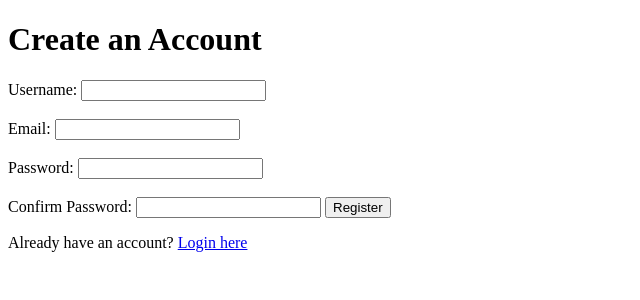
After one commit to erfanmoradian-sys/PythonLearning, a Flask app: page /register in a window 1280 px wide. The commit adds this page. Shown: the top 300 px of the page, without its empty margins (0-640 px from the left). Run offline with Flask 3, Linux system fonts and the light colour scheme.

Commit message:
Version1 and edited templates

```diff
--- a/app.py
+++ b/app.py
@@ -1,10 +1,32 @@
-from flask import Flask, request, render_template
+from flask import Flask, request, render_template, redirect, url_for, flash
 from text_analysis_utils import analyze, normalize_words, word_counter, char_cuonter, no_space_char_counter, line_counter
 from text_analysis_utils import sentence_counter
 from werkzeug.utils import secure_filename
-from model import Analysis, Session
+from model import Analysis, Session, User
+from flask_wtf import FlaskForm
+from forms import Registration_Form, Login_Form
+from werkzeug.security import generate_password_hash
+from sqlalchemy import select
+from flask_bcrypt import Bcrypt
+from flask_login import LoginManager, login_user, current_user, logout_user, login_required
+import os
+from dotenv import load_dotenv
+
+load_dotenv()
 
 app = Flask(__name__)
+app.config['SECRET_KEY'] = os.environ['SECRET_KEY']
+
+bcrypt = Bcrypt(app)
+login_manager = LoginManager(app)
+login_manager.login_view = 'login'
+
+@login_manager.user_loader
+def load_user(user_id):
+    with Session() as session:
+        return session.get(User, int(user_id))
+
+
 
 @app.route('/', methods=['GET'])
 @app.route('/home', methods=['GET'])
@@ -12,6 +34,7 @@ def home():
     return render_template("index.html")
 
 @app.route('/entertext', methods=['GET', 'POST'])
+@login_required
 def enter_text():
     if request.method == 'GET':
         return render_template('entertext.html')
@@ -20,7 +43,6 @@ def enter_text():
         if raw_text and raw_text.strip():
             cleaned_text = normalize_words(raw_text)
             result = analyze(raw_text, cleaned_text)
-            session = Session()
             with Session.begin() as session:
                 analysis = Analysis(
                     text = raw_text,
@@ -30,7 +52,8 @@ def enter_text():
                     num_of_lines = result["lines"],
                     num_of_sentence = result["sentences"],
                     five_common_words = result["five_common_words"],
-                    average_length = result["average_length"]
+                    average_length = result["average_length"],
+                    user_id=current_user.id
                 )
                 session.add(analysis)
             return render_template('result.html', analysis=analysis )
@@ -38,6 +61,7 @@ def enter_text():
             return render_template('entertext.html', error = "Text is empty.")
 
 @app.route('/uploader', methods=['GET', 'POST'])
+@login_required
 def upload_file():
     if request.method == 'GET':
         return render_template('uploader.html')
@@ -50,7 +74,6 @@ def upload_file():
             if raw_text and raw_text.strip():
                 cleaned_text = normalize_words(raw_text)
                 result = analyze(raw_text, cleaned_text)
-                session = Session()
                 with Session.begin() as session:
                     analysis = Analysis(
                         text = raw_text,
@@ -60,7 +83,8 @@ def upload_file():
                         num_of_lines = result["lines"],
                         num_of_sentence = result["sentences"],
                         five_common_words = result["five_common_words"],
-                        average_length = result["average_length"]
+                        average_length = result["average_length"],
+                        user_id = current_user.id
                     )
                     session.add(analysis)
                 return render_template('result.html', analysis=analysis)
@@ -71,11 +95,74 @@ def upload_file():
             return render_template('uploader.html', error="Please upload a file")
 
 @app.route('/history', methods = ['GET'])
+@login_required
 def history():
-    session = Session()
-    result = session.query(Analysis).all()
-    session.close()
+    with Session() as session:
+        result = session.scalars(select(Analysis).where(Analysis.user_id==current_user.id)).all()
     return render_template('history.html', analysis=result)
+
+@app.route("/register", methods = ['POST', 'GET'])
+def register():
+    if current_user.is_authenticated:
+        return redirect(url_for('home'))
+    form = Registration_Form()
+    if request.method == "GET":
+        return render_template("register.html", form=form)
+    else:
+        if form.validate_on_submit():
+            username = form.username.data
+            email = form.email.data
+            password = form.password.data
+
+            with Session() as session:
+                existing_email = session.scalar(select(User).where(User.email == email))
+                existing_username = session.scalar(select(User).where(User.username == username))
+                if existing_email:
+                    form.email.errors.append("Email already exists.")
+                if existing_username:
+                    form.username.errors.append("Username already exists")
+                if existing_email or existing_username:
+                    return render_template('register.html', form = form)
+                hashed_password = bcrypt.generate_password_hash(password).decode('utf-8')
+                user = User(username=username, email=email, password=hashed_password)
+                session.add(user)
+                session.commit()
+
+            flash(f"Account created for {username}. Login to your account", "success")
+            return redirect(url_for("login"))
+        else:
+             return render_template("register.html", form=form)
+
+
+
+@app.route("/login", methods = ['POST', 'GET'])
+def login():
+    if current_user.is_authenticated:
+        return redirect(url_for('home'))
+    form = Login_Form()
+    if request.method == "GET":
+        return render_template('login.html', form = form)
+    else:
+        if form.validate_on_submit():
+            with Session() as session:
+                stmt = select(User).where(User.email==form.email.data)
+                user = session.execute(stmt).scalar_one_or_none()
+                if user and bcrypt.check_password_hash(user.password, form.password.data):
+                    login_user(user)
+                    next_page = request.args.get('next')
+                    if next_page:
+                        return redirect(next_page)
+                    else:
+                        return redirect(url_for("home"))
+                else:
+                    flash(f"Login unsuccessful, check email and password.", 'error')
+        return render_template('login.html', form = form)
+
+@app.route("/logout")
+def logout():
+    logout_user()
+    return redirect(url_for('home'))
+
 
 if __name__ == "__main__":
     app.run(debug=True)
--- /dev/null
+++ b/forms.py
@@ -0,0 +1,15 @@
+from flask_wtf import FlaskForm
+from wtforms import StringField, PasswordField, SubmitField
+from wtforms.validators import DataRequired, Length, Email, EqualTo
+
+class Registration_Form(FlaskForm):
+    username = StringField("username", validators=[DataRequired(), Length(min=3, max=50) ])
+    email = StringField("email", validators=[DataRequired(), Email() ])
+    password = PasswordField("password", validators=[DataRequired(), Length(min=6, message="Password must be at least 8 characters")])
+    confirm_password = PasswordField("confirm_password", validators=[DataRequired(), EqualTo("password")])
+    submit = SubmitField("Sign up")
+
+class Login_Form(FlaskForm):
+    email = StringField("email", validators=[DataRequired(), Email() ])
+    password = PasswordField("password", validators=[DataRequired()])
+    submit = SubmitField("Login")
--- /dev/null
+++ b/templates/register.html
@@ -0,0 +1,81 @@
+<!DOCTYPE html>
+<html lang="en">
+<head>
+    <meta charset="UTF-8">
+    <title>Register</title>
+</head>
+<body>
+    {% if success %}
+        <p>{{ success }}</p>
+    {% endif %}
+    {% with messages = get_flashed_messages(with_categories=true) %}
+        {% if messages %}
+            {% for category, message in messages %}
+                <div class="{{ category }}">
+                    {{ message }}
+                </div>
+            {% endfor %}
+        {% endif %}
+    {% endwith %}
+
+    <h1>Create an Account</h1>
+
+    <form method="POST">
+        {{ form.hidden_tag() }}
+
+        <label for="username">Username:</label>
+        <input
+            type="text"
+            id="username"
+            name="username"
+            required
+
+        >
+        {% for error in form.username.errors %}
+            <p class="error">{{ error }}</p>
+        {% endfor %}
+
+        <br><br>
+
+        <label for="email">Email:</label>
+        <input
+            type="email"
+            id="email"
+            name="email"
+            required
+        >
+        {% for error in form.email.errors %}
+            <p class="error">{{ error }}</p>
+        {% endfor %}
+        <br><br>
+
+        <label for="password">Password:</label>
+        <input
+            type="password"
+            id="password"
+            name="password"
+            required
+        >
+        {% for error in form.password.errors %}
+            <p class="error">{{ error }}</p>
+        {% endfor %}
+        <br><br>
+
+        <label for="confirm_password">Confirm Password:</label>
+        <input
+            type="password"
+            id="confirm_password"
+            name="confirm_password"
+            required
+        >
+        {% for error in form.confirm_password.errors %}
+            <p class="error">{{ error }}</p>
+        {% endfor %}
+
+        <button type="submit">Register</button>
+
+    </form>
+    <p class="bottom">Already have an account? <a href="{{ url_for('login') }}">Login here</a></p>
+
+</body>
+</html>
```
Also changed, not shown: model.py (+10 -1 lines), templates/index.html (+15 -3 lines), templates/login.html (added, +60 -0 lines), 1 other file.
